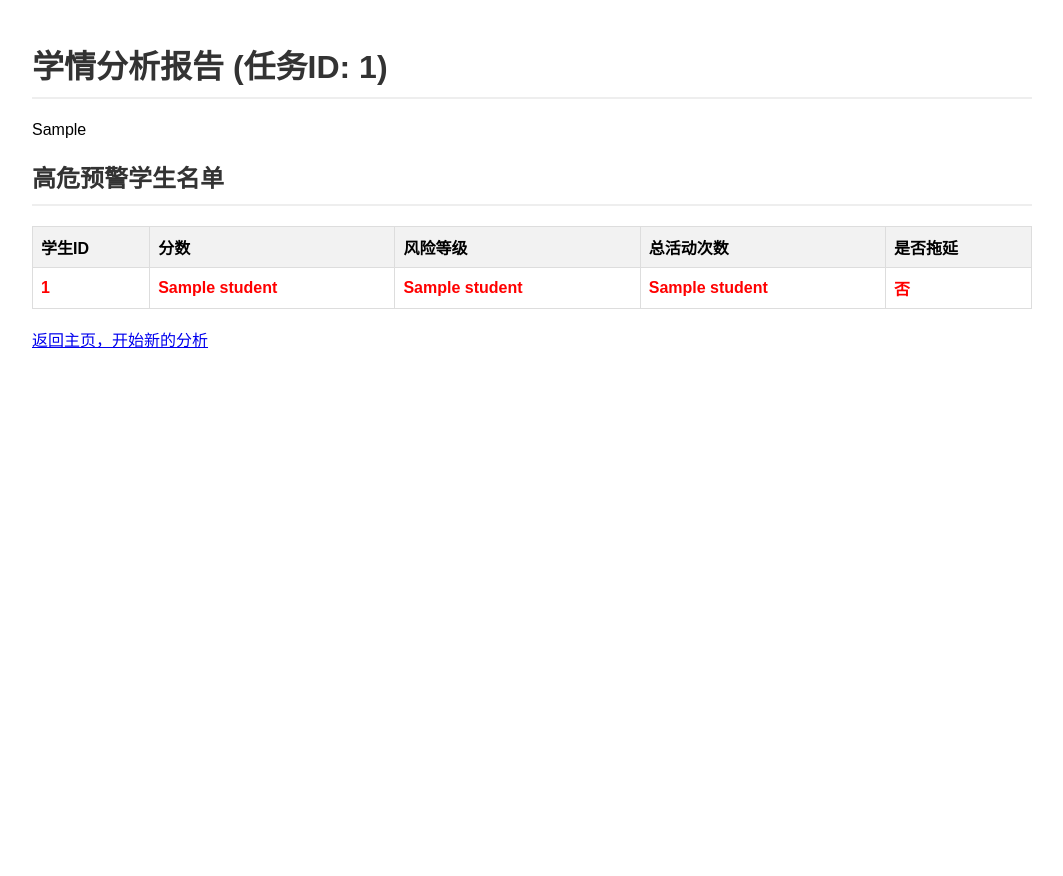
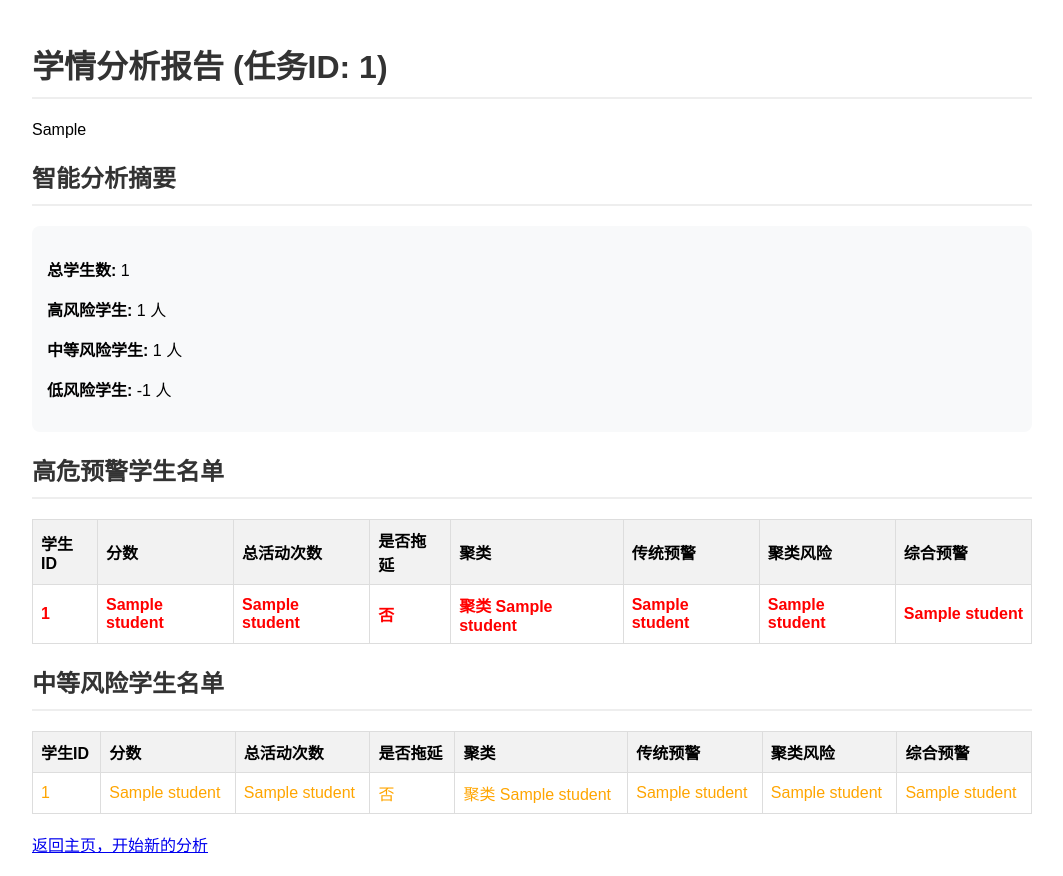
Before and after one commit to Apprentice-Geo/EduInsight, a Flask app: template templates/results.html in a window 1280 px wide. Shown: the whole page, without its empty margins (108-1171 px from the left). Before the commit the page ends 348 px from the top, so only its background shows below. Run offline with Flask 3, Linux system fonts and the light colour scheme; the template is opened without the code that fills it: most values are stand-ins (such as "Sample title", 1, 10 or a date in 2020); parts of the project's set-up code (start-up, migrations or seed data) failed here and were passed over; some libraries are stand-ins or nearby versions.

Commit message:
feat: 增强学生风险分析功能并改进结果展示
- 在AcademicWarning.py中添加聚类分析和综合风险评估
- 改进results.html展示界面，增加风险摘要和中等风险学生列表
- 更新app.py以处理新的分析结果和展示更多图表

```diff
--- a/app.py
+++ b/app.py
@@ -9,7 +9,7 @@
 
 # --- 配置 ---
 # 填入Spark Driver的IP地址
-SPARK_DRIVER_HOST = "192.168.30.93"
+SPARK_DRIVER_HOST = "192.168.81.22"
 
 # 确保这些路径存在
 UPLOAD_FOLDER = '/tmp/spark_uploads'
@@ -97,7 +97,8 @@
     try:
         conn = sqlite3.connect(DB_PATH)
         cursor = conn.cursor()
-        cursor.execute(f"SELECT student_id, score, warning_level, total_actions, is_procrastinator FROM {table_name} ORDER BY score DESC")
+        # 查询增强后的数据字段
+        cursor.execute(f"SELECT student_id, score, total_actions, is_procrastinator, cluster, warning_level, cluster_risk_level, comprehensive_warning FROM {table_name} ORDER BY score DESC")
         rows = cursor.fetchall()
         conn.close()
     except Exception as e:
@@ -106,46 +107,73 @@
     # --- 数据准备 ---
     student_ids = [row[0] for row in rows]
     scores = [row[1] for row in rows]
-    warning_levels = [row[2] for row in rows]
-    high_risk_students = [row for row in rows if row[2] == 'High Risk']
+    clusters = [row[4] for row in rows]
+    comprehensive_warnings = [row[7] for row in rows]
+
+    # 高风险学生（基于综合预警）
+    high_risk_students = [row for row in rows if row[7] == 'High Risk']
+    medium_risk_students = [row for row in rows if row[7] == 'Medium Risk']
 
     # --- Pyecharts 绘图 ---
 
-    # 1. 成绩分布柱状图
-    bar = (
-        Bar({"width": "100%", "height": "400px"})
-        .add_xaxis(student_ids)
-        .add_yaxis("学生成绩", scores)
-        .set_global_opts(
-            title_opts=opts.TitleOpts(title="学生成绩分布"),
-            datazoom_opts=opts.DataZoomOpts(type_="inside"),
-        )
+    # 1. 成绩分布柱状图（按聚类着色）
+    # 为不同聚类准备不同颜色的数据
+    cluster_colors = {0: "#5470c6", 1: "#91cc75", 2: "#fac858"}
+    cluster_data = {}
+    for i, (student_id, score, cluster) in enumerate(zip(student_ids, scores, clusters)):
+        if cluster not in cluster_data:
+            cluster_data[cluster] = {"students": [], "scores": []}
+        cluster_data[cluster]["students"].append(student_id)
+        cluster_data[cluster]["scores"].append(score)
+
+    bar = Bar({"width": "100%", "height": "400px"})
+    bar.add_xaxis(student_ids)
+    bar.add_yaxis("学生成绩", scores)
+    bar.set_global_opts(
+        title_opts=opts.TitleOpts(title="学生成绩分布（聚类分析）"),
+        datazoom_opts=opts.DataZoomOpts(type_="inside"),
     )
 
-    # 2. 风险等级分布饼图
-    level_counts = {"High Risk": 0, "Normal": 0}
-    for level in warning_levels:
-        level_counts[level] += 1
+    # 2. 综合风险等级分布饼图
+    risk_counts = {"High Risk": 0, "Medium Risk": 0, "Low Risk": 0}
+    for warning in comprehensive_warnings:
+        risk_counts[warning] += 1
 
-    pie_data = list(level_counts.items())
+    pie_data = [(k, v) for k, v in risk_counts.items() if v > 0]
     pie = (
         Pie({"width": "100%", "height": "400px"})
         .add("", pie_data)
-        .set_global_opts(title_opts=opts.TitleOpts(title="学生风险等级分布"))
+        .set_global_opts(title_opts=opts.TitleOpts(title="学生综合风险等级分布"))
+        .set_series_opts(label_opts=opts.LabelOpts(formatter="{b}: {c}"))
+    )
+
+    # 3. 聚类分布饼图
+    cluster_counts = {}
+    for cluster in clusters:
+        cluster_name = f"聚类 {cluster}"
+        cluster_counts[cluster_name] = cluster_counts.get(cluster_name, 0) + 1
+
+    cluster_pie_data = list(cluster_counts.items())
+    cluster_pie = (
+        Pie({"width": "100%", "height": "400px"})
+        .add("", cluster_pie_data)
+        .set_global_opts(title_opts=opts.TitleOpts(title="学生聚类分布"))
         .set_series_opts(label_opts=opts.LabelOpts(formatter="{b}: {c}"))
     )
 
     # 使用Page布局来组合图表
     page = Page(layout=Page.SimplePageLayout)
-    page.add(bar, pie)
+    page.add(bar, pie, cluster_pie)
 
     return render_template(
         'results.html',
         charts_html=page.render_embed(),
         high_risk_students=high_risk_students,
+        medium_risk_students=medium_risk_students,
+        total_students=len(rows),
         job_id=job_id
     )
 
 if __name__ == '__main__':
     # 确保在局域网内可访问
-    app.run(host='0.0.0.0', port=5000, debug=True)
+    app.run(host='0.0.0.0', port=5010, debug=True)
--- a/templates/results.html
+++ b/templates/results.html
@@ -44,6 +44,14 @@
     <!-- Pyecharts生成的图表将在这里渲染 -->
     {{ charts_html|safe }}
 
+    <h2>智能分析摘要</h2>
+    <div style="background: #f8f9fa; padding: 15px; border-radius: 8px; margin-bottom: 20px;">
+      <p><strong>总学生数:</strong> {{ total_students }}</p>
+      <p><strong>高风险学生:</strong> {{ high_risk_students|length }} 人</p>
+      <p><strong>中等风险学生:</strong> {{ medium_risk_students|length }} 人</p>
+      <p><strong>低风险学生:</strong> {{ total_students - high_risk_students|length - medium_risk_students|length }} 人</p>
+    </div>
+
     <h2>高危预警学生名单</h2>
     {% if high_risk_students %}
     <table>
@@ -51,9 +59,12 @@
         <tr>
           <th>学生ID</th>
           <th>分数</th>
-          <th>风险等级</th>
           <th>总活动次数</th>
           <th>是否拖延</th>
+          <th>聚类</th>
+          <th>传统预警</th>
+          <th>聚类风险</th>
+          <th>综合预警</th>
         </tr>
       </thead>
       <tbody>
@@ -62,8 +73,11 @@
           <td>{{ student[0] }}</td>
           <td>{{ student[1] }}</td>
           <td>{{ student[2] }}</td>
-          <td>{{ student[3] }}</td>
-          <td>{{ '是' if student[4] == 1 else '否' }}</td>
+          <td>{{ '是' if student[3] == 1 else '否' }}</td>
+          <td>聚类 {{ student[4] }}</td>
+          <td>{{ student[5] }}</td>
+          <td>{{ student[6] }}</td>
+          <td>{{ student[7] }}</td>
         </tr>
         {% endfor %}
       </tbody>
@@ -71,6 +85,40 @@
     {% else %}
     <p style="color: green">太棒了！本次分析没有发现高危学生。</p>
     {% endif %}
+
+    <h2>中等风险学生名单</h2>
+    {% if medium_risk_students %}
+    <table>
+      <thead>
+        <tr>
+          <th>学生ID</th>
+          <th>分数</th>
+          <th>总活动次数</th>
+          <th>是否拖延</th>
+          <th>聚类</th>
+          <th>传统预警</th>
+          <th>聚类风险</th>
+          <th>综合预警</th>
+        </tr>
+      </thead>
+      <tbody>
+        {% for student in medium_risk_students %}
+        <tr style="color: orange;">
+          <td>{{ student[0] }}</td>
+          <td>{{ student[1] }}</td>
+          <td>{{ student[2] }}</td>
+          <td>{{ '是' if student[3] == 1 else '否' }}</td>
+          <td>聚类 {{ student[4] }}</td>
+          <td>{{ student[5] }}</td>
+          <td>{{ student[6] }}</td>
+          <td>{{ student[7] }}</td>
+        </tr>
+        {% endfor %}
+      </tbody>
+    </table>
+    {% else %}
+    <p style="color: blue">没有发现中等风险学生。</p>
+    {% endif %}
     <br />
     <a href="/">返回主页，开始新的分析</a>
   </body>
```
Also changed, not shown: AcademicWarning.py (+139 -10 lines).
